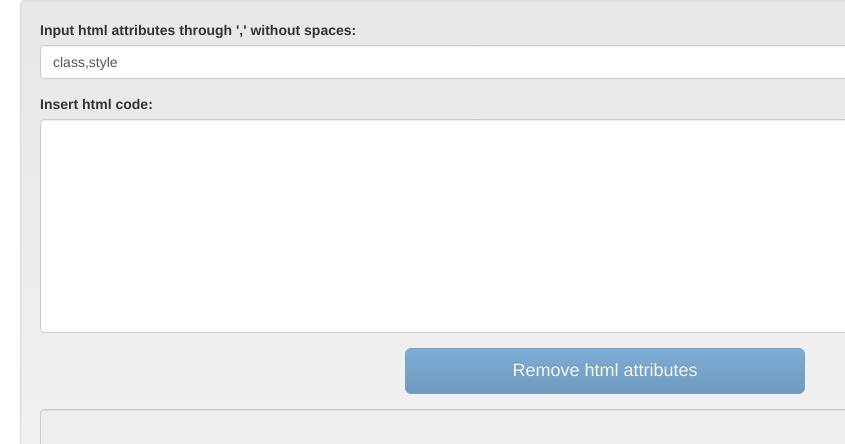
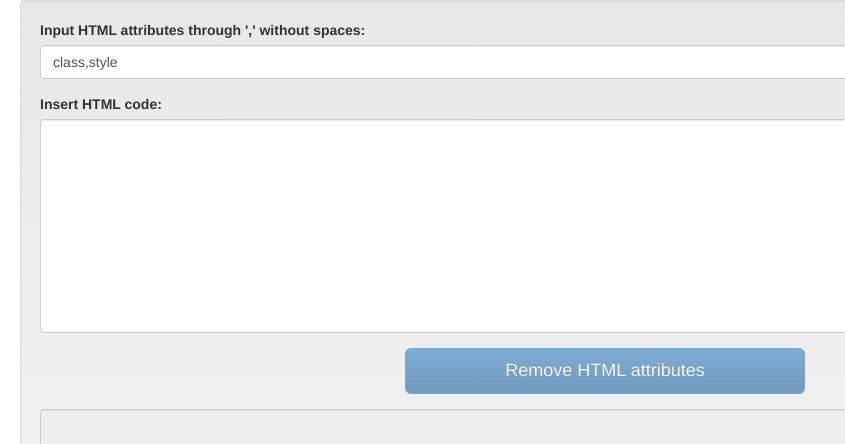
Before and after one commit to alexshnur/remove-html-attributes, a plain HTML site: page index.html in a window 1280 px wide. Shown: the top 444 px of the page, 35-880 px from the left. Drawn offline with Linux system fonts and the light colour scheme.

Commit message:
Minor fix

```diff
--- a/index.html
+++ b/index.html
@@ -2,7 +2,7 @@
 <html>
 <head lang="en">
 	<meta content="text/html; charset=utf-8" http-equiv="Content-Type" />
-	<title></title>
+	<title>Remove HTML attributes</title>
 	<link rel="stylesheet" href="css/bootstrap.min.css" />
 	<link rel="stylesheet" href="css/bootstrap-theme.min.css" />
 </head>
@@ -10,15 +10,15 @@
 <div class="container well">
 	<form role="form">
 	<div class="form-group">
-		<label>Input html attributes through ',' without spaces:</label>
+		<label>Input HTML attributes through ',' without spaces:</label>
 		<input type="text" class="ra-attributes form-control" value="class,style" />
 	</div>
 	<div class="form-group">
-		<label>Insert html code:</label>
+		<label>Insert HTML code:</label>
 		<textarea class="ra-read form-control" rows="10"></textarea>
 	</div>
 	<div class="form-group" style="width: 400px; margin: 0 auto 15px auto;">
-		<button type="button" class="btn btn-primary btn-lg btn-block">Remove html attributes</button>
+		<button type="button" class="btn btn-primary btn-lg btn-block">Remove HTML attributes</button>
 	</div>
 	<div class="form-group">
 		<textarea class="ra-insert form-control" rows="10" readonly></textarea>
```
